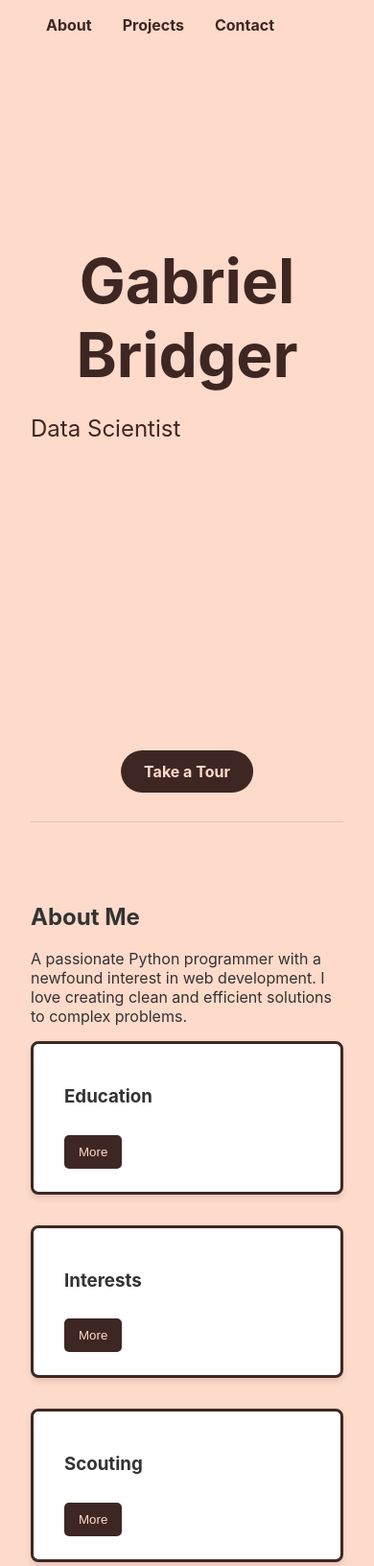
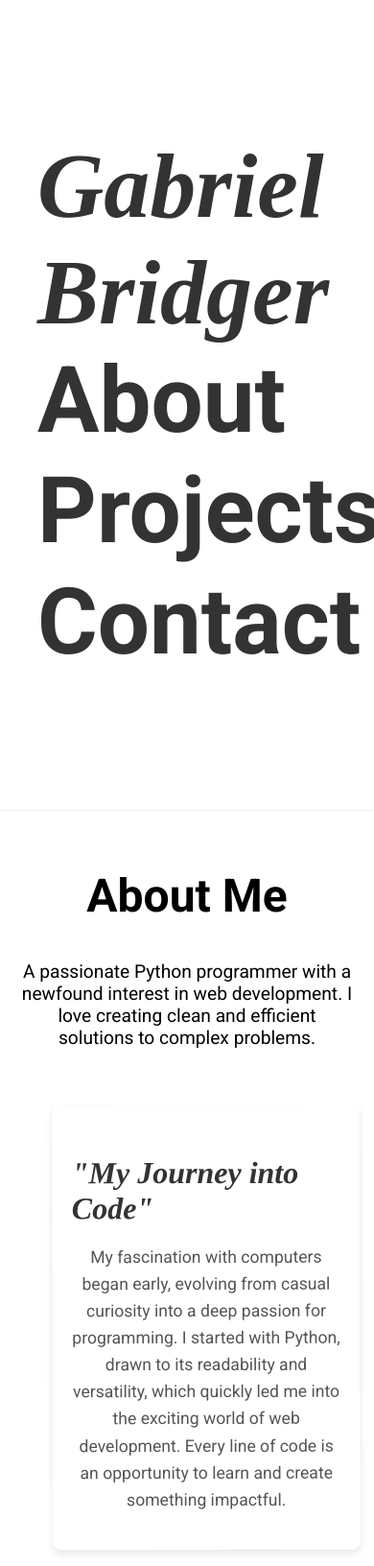
Before and after one commit to Littleguygabe/myWebsite, a plain HTML site: page index.html in a window 390 px wide. Shown: the top 1632 px of the page at 96% size. Drawn offline with Linux system fonts and the light colour scheme.

Commit message:
Revamp index.html layout by simplifying navigation and enhancing content structure; update script.js for smooth scrolling and improved visibility of sections. Modify style.css for better visual presentation and responsiveness across devices.

```diff
--- a/index.html
+++ b/index.html
@@ -3,135 +3,66 @@
 <head>
     <meta charset="UTF-8">
     <meta name="viewport" content="width=device-width, initial-scale=1.0">
-    <title>Gabriel Bridger - Personal Portfolio</title>
+    <title>My Portfolio</title>
+    <link rel="preconnect" href="https://fonts.googleapis.com">
+    <link rel="preconnect" href="https://fonts.gstatic.com" crossorigin>
+    <link href="https://fonts.googleapis.com/css2?family=Roboto:wght@400;700&display=swap" rel="stylesheet">
+    <link rel="stylesheet" href="style.css">
     <link rel="stylesheet" href="https://cdnjs.cloudflare.com/ajax/libs/font-awesome/6.0.0-beta3/css/all.min.css">
-    <link rel="stylesheet" href="style.css">
 </head>
 <body>
-    <header>
-        <nav>
-            <ul>
-                <li><a href="#about">About</a></li>
-                <li><a href="#projects">Projects</a></li>
-                <li><a href="#contact">Contact</a></li>
-            </ul>
-        </nav>
-    </header>
+    <nav id="main-nav">
+        <div class="nav-links">
+            <a href="#about">About</a>
+            <a href="#projects">Projects</a>
+            <a href="#contact">Contact</a>
+        </div>
+    </nav>
+    <div class="container">
+        <div class="menu">
+            <div class="menu-item-static">Gabriel Bridger</div>
+            <a href="#about">About</a>
+            <a href="#projects">Projects</a>
+            <a href="#contact">Contact</a>
+        </div>
+    </div>
 
-    <main>
-        <section id="hero">
-            <div class="hero-content">
-                <h1>Gabriel Bridger</h1>
-                <div class="role-flipper">
-                    <div class="roles"></div>
-                </div>
-            </div>
-            <a href="#about" class="tour-button">Take a Tour</a>
-        </section>
+    <section id="about" class="section">
+        <h2>About Me</h2>
+        <p>A passionate Python programmer with a newfound interest in web development. I love creating clean and efficient solutions to complex problems.</p>
 
-        <section id="about" class="scroll-reveal">
-            <h2>About Me</h2>
-            <p>A passionate Python programmer with a newfound interest in web development. I love creating clean and efficient solutions to complex problems.</p>
-            <div class="experience-grid">
-                <div class="experience-card">
-                    <h3>Education</h3>
-                    <div class="card-content-hidden">
-                        <div class="experience-details">
-                            <p>
-                                Most recently I finished my 1st year of my degree during which I took the opportunity to join as many societies as possible
-                                (such as Economics and Finance, Computer Science, Financial Technologies and Climbing to name a few). During this year I covered a wide range of topics across all of my modules from low level system architecture
-                                to <b>Natural Language Processing</b>, this allowed me to explore more aspects of computer science and hence solidify my interest in <b>Artificial Intelligence</b> and <b>Financial Algorithms</b>
-                            </p>
+        <div class="quote-section quote-section-left scroll-reveal">
+            <h3>"My Journey into Code"</h3>
+            <p>My fascination with computers began early, evolving from casual curiosity into a deep passion for programming. I started with Python, drawn to its readability and versatility, which quickly led me into the exciting world of web development. Every line of code is an opportunity to learn and create something impactful.</p>
+        </div>
 
-                            <p>
-                                Previous to university I completed my A-Levels at Burnley College where I achieved the following results:
-                                <ul>
-                                    <li>Mathematics - A</li>
-                                    <li>Computer Science - A</li>
-                                    <li>Economics - B</li>
-                                </ul>
-                            </p>
-                        </div>
-                    </div>
-                    <button class="more-button">More</button>
-                </div>
-                <div class="experience-card">
-                    <h3>Interests</h3>
-                    <div class="card-content-hidden">
-                        <div class="experience-details">
-                            <p>Aside from AI and programming I have a fairly wide range of interests but mostly centered around being active. One of my main interests is <b>Climbing</b>, this includes bouldering (so short routes with no ropes) aswell as
-                                lead climbing (climbing with ropes and clipping the rope in as you go). With the <b>University of Nottingham</b> being an especially 'sporty' university the climbing club is well equipped for all sorts of climbing.
-                                So this varies from weekly meet-ups at the local gym to internation climbing trips (most recently <b>El Chorro</b> in Spain)
-                            </p>
-                            <p>
-                                Furthermore I have a strong passion for <b>Mountain Biking</b> whether that being riding local trails or making trips to places such as <b>Andorra</b> & <b>Morzine</b> to use the ski-uplifts that are adapted
-                                take bikes during the summer season
-                            </p>
-                            <p>
-                                My interest in <b>Mountain Biking</b> extends beyond just riding bikes and into the technical side of the sport, looking at the new prototype components being produced by elite racing teams and how they
-                                can provide marginal gains to that team when racing
-                            </p>
-                        </div>
-                    </div>
-                    <button class="more-button">More</button>
-                 </div>
-                <div class="experience-card">
-                    <h3>Scouting</h3>
-                    <div class="card-content-hidden">
-                        <div class="experience-details">
-                            <p>Currently I have been involved in the Scouting Association for over a <b>decade</b> first joining as a 'Beaver' when I was younger and now I've progressed up through the system to become a <b>Young Scout Leader</b>.
-                            Throughout my years in scouting I have been presented with some incredible opportunities such as the <b>2023 World Scout Jamboree</b></p>
+        <div class="quote-section quote-section-right scroll-reveal">
+            <h3>"Problem-Solving at Heart"</h3>
+            <p>I thrive on challenges and the satisfaction of dissecting complex problems into manageable parts. Whether it's optimizing algorithms or debugging intricate systems, I approach each task with a methodical mindset, always seeking the most efficient and elegant solution.</p>
+        </div>
 
-                            <p>
-                                Through scouts I also got the opportunity to achieve my <b>Bronze, Silver & Gold DofE Award</b> which meant volunteering by helping out with the
-                            </p>
-                        </div>
-                    </div>
-                    <button class="more-button">More</button>
-                </div>
-            </div>
-        </section>
+        <div class="quote-section quote-section-left scroll-reveal">
+            <h3>"Beyond the Screen"</h3>
+            <p>While coding is a significant part of my life, I believe in a balanced approach. I enjoy exploring new places, engaging in outdoor activities, and staying curious about the world around me. These experiences often inspire new perspectives that I bring back to my development work.</p>
+        </div>
 
-        <section id="projects" class="scroll-reveal">
-            <h2>My Projects</h2>
-            <div class="project-grid">
-                <div class="project-card">
-                    <h3>Project 1</h3>
-                    <p>A brief description of your project. What was the problem and how did you solve it?</p>
-                </div>
-                <div class="project-card">
-                    <h3>Project 2</h3>
-                    <p>A brief description of your project. What was the problem and how did you solve it?</p>
-                </div>
-                <div class="project-card">
-                    <h3>Project 3</h3>
-                    <p>A brief description of your project. What was the problem and how did you solve it?</p>
-                </div>
-            </div>
-        </section>
+    </section>
 
-        <section id="contact" class="scroll-reveal">
-            <h2>Contact Me</h2>
-            <p>Feel free to reach out to me via email or connect with me on LinkedIn.</p>
-            <ul class="contact-links">
-                <li>
-                    <a href="mailto:gabriel.bridger@hotmail.com" aria-label="Email">
-                        <i class="fas fa-envelope"></i>
-                    </a>
-                </li>
-                <li>
-                    <a href="https://www.linkedin.com/in/gabriel-bridger-660bb8327/" target="_blank" aria-label="LinkedIn">
-                        <i class="fab fa-linkedin"></i>
-                    </a>
-                </li>
-                <li>
-                    <a href="https://github.com/Littleguygabe" target="_blank" aria-label="GitHub">
-                        <i class="fab fa-github"></i>
-                    </a>
-                </li>
-            </ul>
-        </section>
-    </main>
+    <section id="projects" class="section">
+        <h2>My Projects</h2>
+        <p>This section will showcase my coding projects.</p>
+        <!-- Project cards will go here -->
+    </section>
+
+    <section id="contact" class="section">
+        <h2>Contact Me</h2>
+        <p>Feel free to reach out!</p>
+        <div class="contact-icons">
+            <a href="mailto:your.email@example.com" target="_blank" aria-label="Email"><i class="fas fa-envelope"></i></a>
+            <a href="https://linkedin.com/in/yourprofile" target="_blank" aria-label="LinkedIn"><i class="fab fa-linkedin"></i></a>
+            <a href="https://github.com/yourgithub" target="_blank" aria-label="GitHub"><i class="fab fa-github"></i></a>
+        </div>
+    </section>
 
     <script src="script.js"></script>
 </body>
--- a/script.js
+++ b/script.js
@@ -1,66 +1,51 @@
-// --- Text Flipper Logic ---
-const rolesToDisplay = ["Experienced Python Programmer", "Student", "Data Scientist", "AI Architect"];
-const rolesContainer = document.querySelector(".roles");
-function setupRoles() {
-    rolesToDisplay.forEach(role => {
-        const span = document.createElement("span");
-        span.textContent = role;
-        rolesContainer.appendChild(span);
+document.addEventListener('DOMContentLoaded', () => {
+    // Smooth scrolling for navigation links
+    document.querySelectorAll('.menu a, #main-nav a').forEach(anchor => {
+        anchor.addEventListener('click', function (e) {
+            e.preventDefault();
+
+            const targetId = this.getAttribute('href');
+            if (targetId === '#') {
+                window.scrollTo({ top: 0, behavior: 'smooth' });
+            } else {
+                document.querySelector(targetId).scrollIntoView({
+                    behavior: 'smooth'
+                });
+            }
+        });
     });
-    const firstRole = document.createElement("span");
-    firstRole.textContent = rolesToDisplay[0];
-    rolesContainer.appendChild(firstRole);
-}
-setupRoles();
 
-// --- Scroll Reveal Animation Logic ---
-const scrollRevealElements = document.querySelectorAll('.scroll-reveal');
-const elementInView = (el, dividend = 1) => {
-    const elementTop = el.getBoundingClientRect().top;
-    return (elementTop <= (window.innerHeight || document.documentElement.clientHeight) / dividend);
-};
-const displayScrollElement = (element) => element.classList.add('visible');
-const hideScrollElement = (element) => element.classList.remove('visible');
-const handleScrollAnimation = () => {
-    scrollRevealElements.forEach((el) => {
-        if (elementInView(el, 1.25)) {
-            displayScrollElement(el);
+    // Show/hide nav bar on scroll
+    const mainNav = document.getElementById('main-nav');
+    const landingPage = document.querySelector('.container');
+
+    window.addEventListener('scroll', () => {
+        if (window.scrollY > landingPage.offsetHeight - 50) { // Adjust 50px as needed
+            mainNav.classList.add('nav-visible');
         } else {
-            hideScrollElement(el);
+            mainNav.classList.remove('nav-visible');
         }
     });
-};
-window.addEventListener('scroll', () => {
-    handleScrollAnimation();
-    // Header scroll animation
-    const header = document.querySelector('header');
-    if (window.scrollY > 50) {
-        header.classList.add('scrolled');
-    } else {
-        header.classList.remove('scrolled');
-    }
-});
 
-// --- Smooth Scroll for Tour Button ---
-document.querySelector('.tour-button').addEventListener('click', function (e) {
-    e.preventDefault();
-    const targetId = this.getAttribute('href');
-    const targetSection = document.querySelector(targetId);
-    targetSection.scrollIntoView({ behavior: 'smooth', block: 'start' });
-});
+    // Scroll reveal for quote sections
+    const scrollRevealElements = document.querySelectorAll('.scroll-reveal');
 
-// --- More Button Functionality ---
-document.querySelectorAll('.more-button').forEach(button => {
-    button.addEventListener('click', () => {
-        const card = button.closest('.experience-card');
-        const hiddenContent = card.querySelector('.card-content-hidden');
-        if (hiddenContent) {
-            hiddenContent.classList.toggle('expanded');
-            if (hiddenContent.classList.contains('expanded')) {
-                button.textContent = 'Less';
+    const observer = new IntersectionObserver(entries => {
+        entries.forEach(entry => {
+            if (entry.isIntersecting) {
+                entry.target.classList.add('active');
+                const randomRotation = (Math.random() * 6) - 3; // -3deg to +3deg
+                entry.target.style.setProperty('--rotation', `${randomRotation}deg`);
             } else {
-                button.textContent = 'More';
+                // Optional: remove 'active' class when element scrolls out of view
+                // entry.target.classList.remove('active');
             }
-        }
+        });
+    }, {
+        threshold: 0.1 // Trigger when 10% of the element is visible
+    });
+
+    scrollRevealElements.forEach(element => {
+        observer.observe(element);
     });
 });
--- a/style.css
+++ b/style.css
@@ -1,194 +1,190 @@
-:root {
-    --primary-color: #3e2723; /* Dark brown */
-    --secondary-color: #fedaca; /* Light beige */
-    --text-color: #333;
+body {
+    margin: 0;
+    font-family: 'Roboto', sans-serif;
+    display: flex;
+    flex-direction: column; /* Changed to column for vertical sections */
+    min-height: 100vh;
+    /* background-color: #f0f0f0; */ /* Removed background color from body */
+    overflow-y: scroll; /* Enable vertical scrolling */
+    scroll-snap-type: y mandatory; /* Enable scroll snapping */
 }
-body {
-    font-family: -apple-system, BlinkMacSystemFont, "Segoe UI", Roboto, Helvetica, Arial, sans-serif;
-    margin: 0;
-    padding: 0;
-    background-color: var(--secondary-color);
-    color: var(--text-color);
-}
-header {
+
+#main-nav {
     position: fixed;
     top: 0;
-    left: 0;
     width: 100%;
-    padding: 1rem;
-    background-color: transparent;
-    z-index: 100;
-    transition: background-color 0.3s ease;
+    background-color: rgba(255, 255, 255, 0.9);
+    padding: 10px 0px; /* Adjusted padding */
+    box-shadow: 0 2px 5px rgba(0,0,0,0.1);
+    z-index: 1000;
+    opacity: 0;
+    transform: translateY(-100%);
+    transition: opacity 0.3s ease-out, transform 0.3s ease-out;
+    font-size: 1.2em;
+    font-weight: bold;
+    display: flex; /* Use flexbox */
+    justify-content: center; /* Center items */
+    align-items: center; /* Vertically center items */
 }
-header.scrolled {
-    background-color: var(--primary-color);
+
+#main-nav.nav-visible {
+    opacity: 1;
+    transform: translateY(0);
 }
-nav ul {
-    list-style: none;
-    margin: 0;
-    padding: 0;
+
+#main-nav a {
+    text-decoration: none;
+    color: #333;
+    font-family: 'Roboto', sans-serif; /* Ensure Roboto is default */
+    transition: font-style 0.1s ease, transform 0.1s ease, font-family 0.1s ease; /* Same transitions as main menu */
+}
+
+#main-nav a:hover {
+    font-style: italic;
+    transform: skewX(-5deg);
+    font-family: 'Times New Roman', serif;
+}
+
+#main-nav .nav-links {
+    display: flex;
+    justify-content: center;
+    flex-grow: 1; /* Allow nav-links to take available space */
+}
+
+#main-nav .nav-links a {
+    margin: 0 15px;
+}
+
+.container {
+    min-height: 100vh; /* Make the landing page take full height */
     display: flex;
     justify-content: flex-start;
+    align-items: center;
+    padding-left: 10vw; /* Adjust as needed for left alignment */
+    scroll-snap-align: start; /* Snap to the start of this section */
+    position: relative;
+    z-index: 1; /* Ensure menu is above shapes */
+    background-color: rgba(255, 255, 255, 0.8); /* Semi-transparent white */
 }
-nav li {
-    margin-left: 2rem;
-}
-nav a {
-    text-decoration: none;
-    color: var(--primary-color);
+
+.menu {
+    font-size: 6em; /* Slightly larger text */
     font-weight: bold;
-    transition: color 0.3s ease;
-}
-header.scrolled nav a {
-    color: var(--secondary-color);
-}
-main {
-    padding: 2rem;
-}
-section {
-    padding: 4rem 0;
-    border-bottom: 1px solid rgba(0, 0, 0, 0.1);
-}
-#hero {
-    min-height: 70vh;
-    display: flex;
-    justify-content: center;
-    text-align: center;
-    padding-top: 20vh;
-    position: relative;
-}
-.hero-content h1 {
-    font-size: 4rem;
-    margin-bottom: 1rem;
-    color: var(--primary-color);
-}
-.project-grid, .experience-grid {
-    display: grid;
-    grid-template-columns: repeat(auto-fit, minmax(300px, 1fr));
-    gap: 2rem;
-    align-items: start;
-}
-.project-card, .experience-card {
-    background-color: #fff;
-    padding: 1.5rem 2rem;
-    border-radius: 8px;
-    box-shadow: 0 4px 6px rgba(0, 0, 0, 0.1);
-    border: solid 3px #3e2723;
+    color: #333;
     display: flex;
     flex-direction: column;
 }
-.project-card:hover {
-    transform: translateY(-5px);
+
+.menu a {
+    text-decoration: none;
+    color: inherit;
+    transition: font-style 0.1s ease, transform 0.1s ease, font-family 0.1s ease; /* Smooth transition for italic effect and font change */
+    line-height: 1.2; /* Make text a bit taller */
 }
-#contact ul {
-    list-style: none;
-    padding: 0;
+
+.menu a:hover {
+    font-style: italic;
+    transform: skewX(-5deg);
+    font-family: 'Times New Roman', serif;
 }
-#contact li {
-    margin-bottom: 1rem;
+
+.menu-item-static {
+    color: inherit;
+    font-weight: inherit;
+    font-size: inherit;
+    line-height: inherit;
+    font-family: 'Times New Roman', serif;
+    font-style: italic;
 }
+
+.section {
+    min-height: 100vh; /* Each section takes full height */
+    display: flex;
+    flex-direction: column;
+    justify-content: center;
+    align-items: center;
+    scroll-snap-align: start; /* Snap to the start of each section */
+    padding: 20px;
+    box-sizing: border-box;
+    background-color: rgba(255, 255, 255, 0.8); /* Semi-transparent white */
+    border-top: 1px solid #eee; /* Separator */
+}
+
+.section h2 {
+    font-size: 3em;
+    margin-bottom: 20px;
+}
+
+.section p {
+    font-size: 1.2em;
+    max-width: 800px;
+    text-align: center;
+}
+
+.contact-icons {
+    margin-top: 20px;
+}
+
+.contact-icons a {
+    font-size: 3em; /* Large icon size */
+    color: #333; /* Icon color */
+    margin: 0 15px; /* Spacing between icons */
+    transition: color 0.3s ease; /* Smooth transition for hover effect */
+}
+
+.contact-icons a:hover {
+    color: #007bff; /* Change color on hover */
+}
+
+.quote-section {
+    width: 80%;
+    max-width: 800px;
+    margin: 40px auto;
+    padding: 20px;
+    background-color: rgba(255, 255, 255, 0.9);
+    border-radius: 8px;
+    box-shadow: 0 4px 8px rgba(0, 0, 0, 0.1);
+    transition: transform 0.3s ease-out; /* Smooth transition for hover effect */
+    --rotation: 0deg; /* Define CSS variable for rotation */
+}
+
+.quote-section:hover {
+    transform: translateY(-10px) rotate(var(--rotation)); /* Combine translateY with rotation */
+}
+
+.quote-section h3 {
+    font-size: 2em;
+    margin-bottom: 15px;
+    color: #333;
+    font-family: 'Times New Roman', serif;
+    font-style: italic;
+}
+
+.quote-section p {
+    font-size: 1.1em;
+    line-height: 1.6;
+    color: #555;
+}
+
+.quote-section-left {
+    text-align: left;
+    margin-right: auto;
+    margin-left: 10%; /* Adjust as needed for left alignment */
+}
+
+.quote-section-right {
+    text-align: right;
+    margin-left: auto;
+    margin-right: 10%; /* Adjust as needed for right alignment */
+}
+
 .scroll-reveal {
     opacity: 0;
-    transform: translateY(20px);
-    transition: opacity 0.6s ease-out, transform 0.6s ease-out;
-}
-.scroll-reveal.visible {
-    opacity: 1;
-    transform: translateY(0);
-}
-.role-flipper {
-    height: 45px;
-    overflow: hidden;
-    position: relative;
-    margin-top: 1rem;
-}
-.roles {
-    position: absolute;
-    top: 0;
-    left: 0;
-    animation: smooth-roll 10s ease-in-out infinite;
-}
-.roles span {
-    display: block;
-    height: 45px;
-    line-height: 45px;
-    font-size: 1.5rem;
-    color: var(--primary-color);
-    text-align: left;
-}
-@keyframes smooth-roll {
-    0% { top: 0; } 20% { top: 0; }
-    25% { top: -45px; } 45% { top: -45px; }
-    50% { top: -90px; } 70% { top: -90px; }
-    75% { top: -135px; } 95% { top: -135px; }
-    100% { top: -180px; }
-}
-.tour-button {
-    position: absolute;
-    bottom: 30px;
-    left: 50%;
-    transform: translateX(-50%);
-    padding: 12px 24px;
-    background-color: var(--primary-color);
-    color: var(--secondary-color);
-    text-decoration: none;
-    font-weight: bold;
-    border-radius: 50px;
-    transition: background-color 0.3s ease, transform 0.3s ease;
-}
-.tour-button:hover {
-    background-color: #5d4037;
-    transform: translateX(-50%) translateY(-3px);
-}
-.card-content-hidden {
-    max-height: 0;
-    opacity: 0;
-    overflow: hidden;
-    transition: max-height 0.5s ease-in-out, opacity 0.5s ease-in-out;
+    transform: translateY(-100px) scale(0.8); /* Start higher and smaller for drop effect */
+    transition: opacity 0.8s ease-out, transform 0.8s ease-out; /* Slower transition for drop */
 }
 
-.card-content-hidden.expanded {
-    max-height: 1000px; /* Adjust as needed to be larger than max possible content height */
+.scroll-reveal.active {
     opacity: 1;
+    transform: translateY(0px) scale(1) rotate(var(--rotation)); /* Use CSS variable for rotation */
 }
-
-.more-button {
-    background-color: var(--primary-color);
-    color: var(--secondary-color);
-    border: none;
-    padding: 10px 15px;
-    border-radius: 5px;
-    cursor: pointer;
-    margin-top: 10px;
-    align-self: flex-start; /* Aligns the button to the start of the flex container */
-    transition: background-color 0.3s ease;
-}
-
-.more-button:hover {
-    background-color: #5d4037;
-}
-
-/* --- Updated Contact Section Styles --- */
-#contact {
-    text-align: center; /* Centers the h2 and p tags */
-}
-
-.contact-links {
-    list-style: none;
-    padding: 0;
-    margin-top: 2rem;
-    display: flex;
-    justify-content: center; /* Horizontally centers the icons */
-    gap: 2rem; /* Adds space between the icons */
-}
-
-.contact-links a {
-    color: var(--primary-color);
-    font-size: 2.5rem; /* Makes the icons larger */
-    transition: transform 0.3s ease, color 0.3s ease;
-}
-
-.contact-links a:hover {
-    color: #5d4037; /* Slightly lighter brown on hover */
-    transform: translateY(-5px); /* Adds a subtle lift effect */
-}
```
